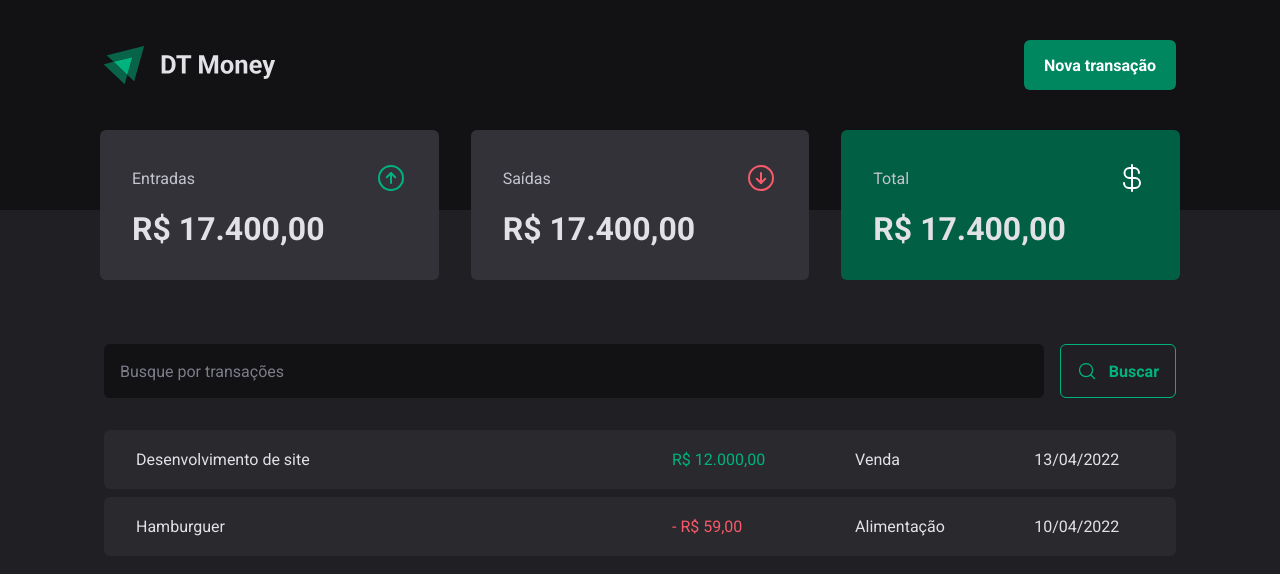
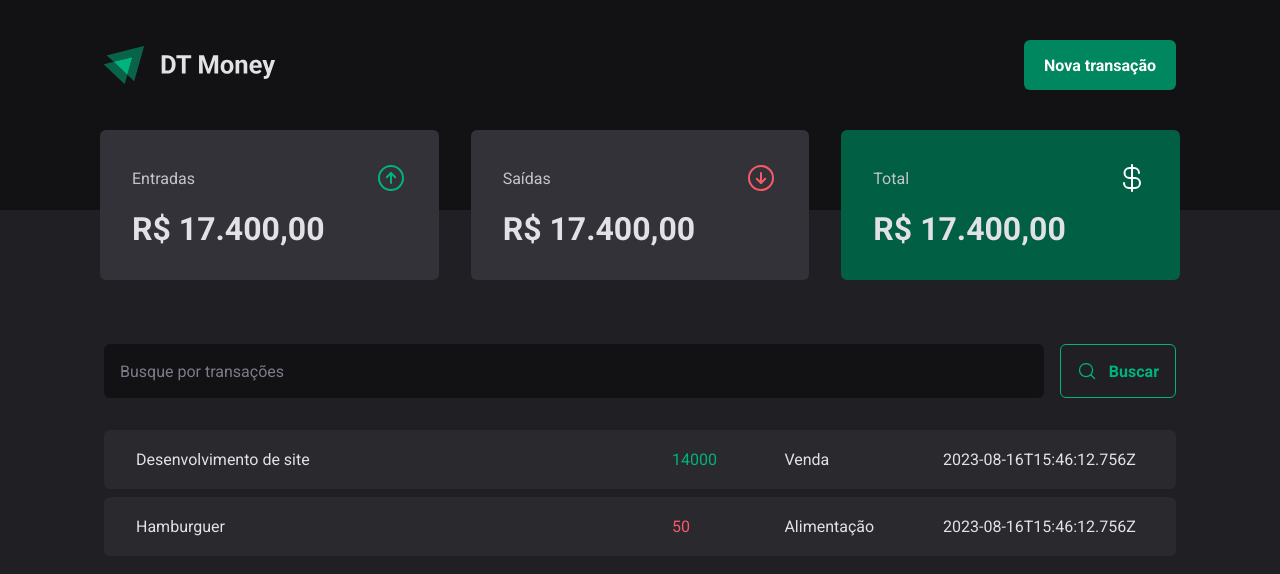
Before and after one commit to MatDev435/dt-money, a React (Vite) app: page / in a window 1280 px wide. Shown: the top 574 px of the page. Built offline with nearby package versions, Linux system fonts and the light colour scheme; data requests are answered from the project's data file.

Commit message:
Listagem de transações criada

```diff
--- a/src/pages/Transactions/index.tsx
+++ b/src/pages/Transactions/index.tsx
@@ -1,9 +1,32 @@
+import { useEffect, useState } from 'react'
 import { Header } from "../../components/Header";
 import { Summary } from "../../components/Summary";
 import { SearchForm } from "./components/SearchForm";
 import { PriceHighlight, TransactionsContainer, TransactionsTable } from './styles'
 
+interface Transaction {
+    id: number
+    description: string
+    type: 'income' | 'outcome'
+    category: string
+    price: number
+    createdAt: string
+}
+
 export function Transactions() {
+    const [transactions, setTransactions] = useState<Transaction[]>([])
+
+    async function LoadTransactions() {
+        const response = await fetch('http://localhost:3333/transactions')
+        const data = await response.json()
+
+        setTransactions(data)
+    }
+
+    useEffect(() => {
+        LoadTransactions()
+    }, [])
+
     return (
         <div>
             <Header />
@@ -14,22 +37,20 @@
 
                 <TransactionsTable>
                     <tbody>
-                        <tr>
-                            <td width='50%'>Desenvolvimento de site</td>
-                            <td>
-                                <PriceHighlight variant="income">R$ 12.000,00</PriceHighlight>
-                            </td>
-                            <td>Venda</td>
-                            <td>13/04/2022</td>
-                        </tr>
-                        <tr>
-                            <td width='50%'>Hamburguer</td>
-                            <td>
-                                <PriceHighlight variant="outcome">- R$ 59,00</PriceHighlight>
-                            </td>
-                            <td>Alimentação</td>
-                            <td>10/04/2022</td>
-                        </tr>
+                        {transactions.map(transaction => {
+                            return (
+                                <tr key={transaction.id}>
+                                    <td width='50%'>{transaction.description}</td>
+                                    <td>
+                                        <PriceHighlight variant={transaction.type}>
+                                            {transaction.price}
+                                        </PriceHighlight>
+                                    </td>
+                                    <td>{transaction.category}</td>
+                                    <td>{transaction.createdAt}</td>
+                                </tr>
+                            )
+                        })}
                     </tbody>
                 </TransactionsTable>
             </TransactionsContainer>
```
